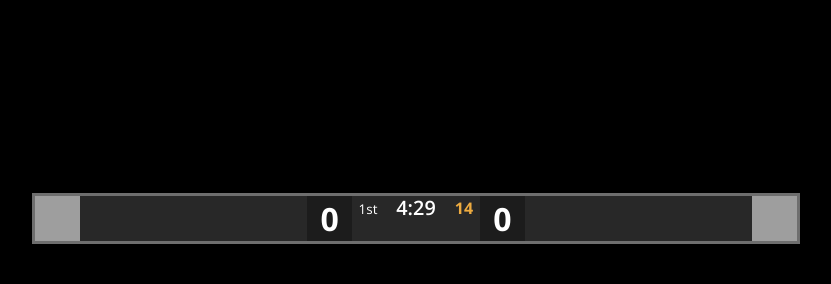
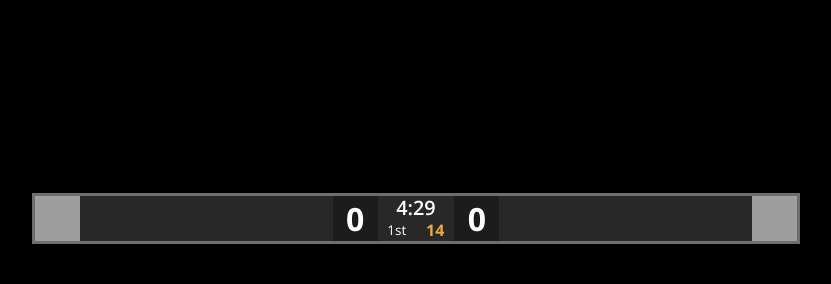
Before and after one commit to FlantasticDan/scorebox-basketball, a Python web app: template flask/templates/overlay.html in a window 1280 px wide. Shown: the part 516-800 px from the top of the page, without its empty margins (224-1055 px from the left). Run offline with Jinja, Linux system fonts and the light colour scheme; the template is opened without the code that fills it, so the values that code supplies are empty; grey boxes are pictures that could not be loaded.

Commit message:
Clock / Period / Shot Overlay UI

```diff
--- a/flask/static/main.css
+++ b/flask/static/main.css
@@ -422,7 +422,7 @@ iframe{
 .raw-data{
     display: grid;
     width: 100%;
-    grid-template-columns: repeat(13, 1fr);
+    grid-template-columns: repeat(15, 1fr);
     font-family: 'Source Sans Pro';
     text-align: center;
 }
--- a/flask/static/overlay.css
+++ b/flask/static/overlay.css
@@ -70,7 +70,7 @@ body{
 }
 
 .alert-box.team-alert{
-    width: 25vw;
+    width: 27vw;
 }
 
 .alert-box.home-alert{
@@ -190,12 +190,12 @@ body{
 
 #clock{
     background: var(--dark-grey);
-    width: 10vw;
+    width: 6vw;
     display: grid;
     place-items: center;
-    grid-template-columns: 1fr 2fr 1fr;
+    grid-template-columns: 1fr auto 1fr;
     grid-template-rows: var(--mascot-row) var(--name-row);
-    grid-template-areas: "period clock shot" "hpos downs vpos";
+    grid-template-areas: "clock clock clock" "period . shot";
 }
 
 #game-clock{
@@ -219,7 +219,7 @@ body{
 
 #period{
     grid-area: period;
-    padding-bottom: 0.25vw;
+    padding-bottom: 0.45vw;
     font-size: 1.05vw;
     font-weight: 500;
 }
--- a/flask/static/overlay.js
+++ b/flask/static/overlay.js
@@ -33,9 +33,9 @@ socket.on('update', payload => {
     homeScore.innerText = payload.home_score
     visitorScore.innerText = payload.visitor_score
     gameClock.innerText = payload.clock
-    shotClock.innerText = parseInt(payload.play)
+    shotClock.innerText = parseInt(payload.shot)
 
-    if (parseInt(payload.play) <= 5)
+    if (parseInt(payload.play) <= 7)
     {
         shotClock.classList.add('red')
     }
@@ -44,22 +44,13 @@ socket.on('update', payload => {
         shotClock.classList.remove('red')
     }
 
-    if (payload.quarter != 0)
+    if (payload.period != 0)
     {
-        period.innerText = payload.quarter
+        period.innerText = payload.period
     }
     else
     {
         period.innerText = ''
-    }
-
-    if (payload.down != '' && payload.down != '   ')
-    {
-        downs.innerText = `${payload.down} & ${payload.to_go}`
-    }
-    else
-    {
-        downs.innerText = ''
     }
 
 })
```
